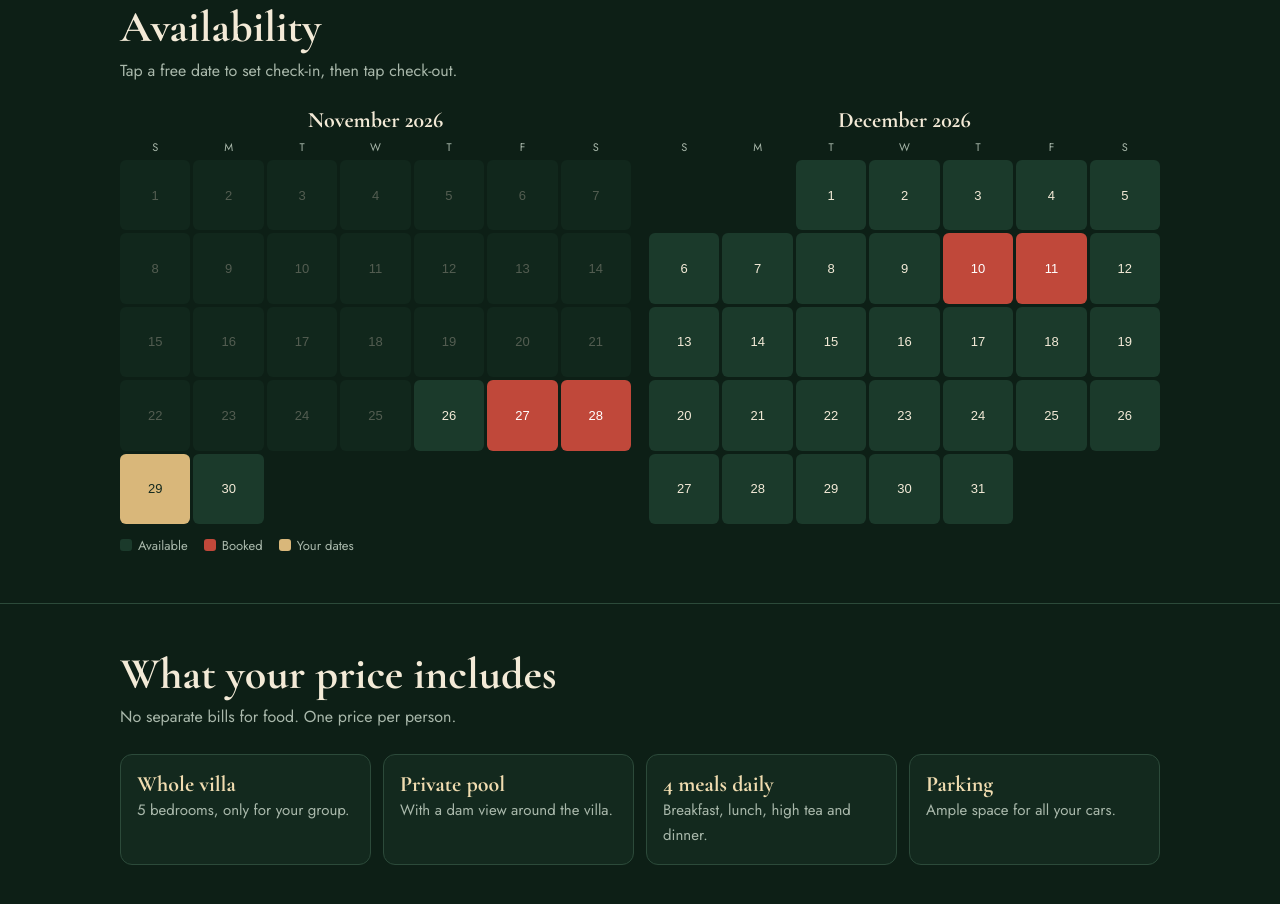
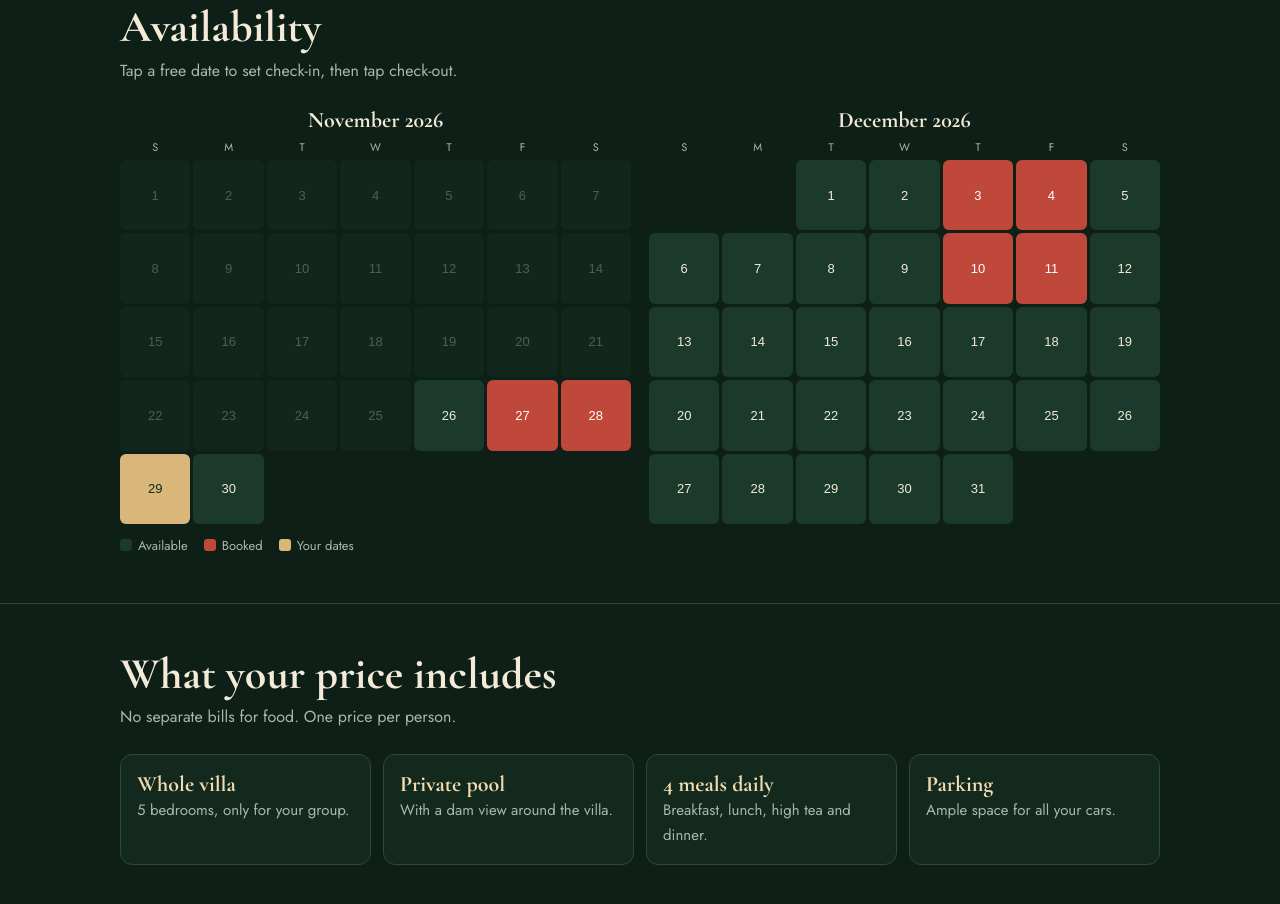
Before and after one commit to theheavenlystay/heavenlywindsvillanew, a plain HTML site: page index.html in a window 1280 px wide. Shown: the part 4370-5274 px from the top of the page. Drawn offline with nearby package versions, Linux system fonts and the light colour scheme.

Commit message:
Update booked dates in index.html

```diff
--- a/index.html
+++ b/index.html
@@ -154,7 +154,7 @@ footer{padding:26px 0 90px;color:var(--mute);font-size:14px;text-align:center}
 <script>
 const PH='918855074179',WE=3500,WD=3000,MIN=10,ADV=.3,NEW='2026-12-15',NR=4000;
 const rate=(d,w)=>d>=NEW?NR:(w?WE:WD);
-const BOOKED=['2026-11-12','2026-11-13','2026-11-27','2026-11-28','2026-12-10','2026-12-11'];
+const BOOKED=['2026-11-12','2026-11-13','2026-11-27','2026-11-28','2026-12-03','2026-12-04','2026-12-10','2026-12-11'];
 const $=i=>document.getElementById(i);
 const iso=d=>d.getFullYear()+'-'+String(d.getMonth()+1).padStart(2,'0')+'-'+String(d.getDate()).padStart(2,'0');
 const P=s=>{const[a,b,c]=s.split('-');return new Date(+a,b-1,+c)};
```
